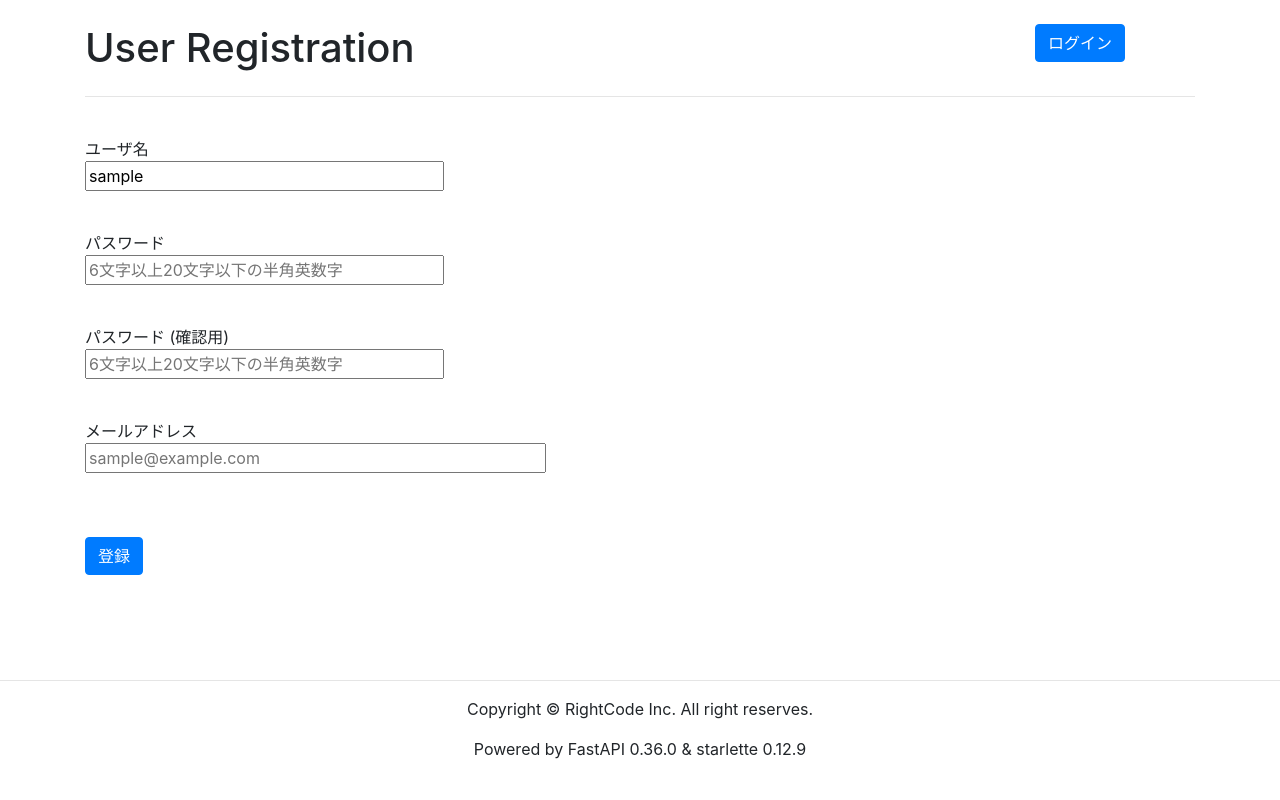
After one commit to oh-yeah-sea-kit2/fastapi_docker, a FastAPI app: template src/templates/register.html in a window 1280 px wide. The commit adds this page. Run offline with FastAPI, Linux system fonts and the light colour scheme; the template is opened without the code that fills it: most values are stand-ins (such as "Sample title", 1, 10 or a date in 2020); some libraries are stand-ins or nearby versions.

Commit message:
登録機能追加

```diff
--- a/src/templates/index.html
+++ b/src/templates/index.html
@@ -1,5 +1,4 @@
-{% extends "layout.html" %}
-{% block content %}
+{% extends "layout.html" %} {% block content %}
 <br>
 <div class="row">
   <div class="col-md-10">
@@ -12,5 +11,4 @@
 
 <hr>
 <p>This is a simple toDo application powered by <b>FastAPI</b>!</p>
-
-{% endblock %}
+<a href="/register" class="btn btn-primary">Register</a> {% endblock %}
--- /dev/null
+++ b/src/templates/register.html
@@ -0,0 +1,40 @@
+{% extends "layout.html" %} {% block content %}
+<br>
+<div class="row">
+  <div class="col-md-10">
+    <h1>User Registration</h1>
+  </div>
+  <div class="col-md-2">
+    <a href="/admin" class="btn btn-primary">ログイン</a>
+  </div>
+</div>
+
+<hr>
+<form action="/register" method="post">
+  <br>
+  <p>
+    ユーザ名<br>
+    <input type="text" size="30" maxlength="20" name="username" value="{{username}}" placeholder="4文字以上20文字以下の半角英数字">
+  </p>
+  <br>
+  <p>
+    パスワード<br>
+    <input type="password" size="30" maxlength="20" name="password" placeholder="6文字以上20文字以下の半角英数字">
+  </p>
+  <br>
+  <p>
+    パスワード (確認用)<br>
+    <input type="password" size="30" maxlength="20" name="password_tmp" placeholder="6文字以上20文字以下の半角英数字">
+  </p>
+  <br>
+  <p>
+    メールアドレス<br>
+    <input type="email" size="40" maxlength="60" name="mail" placeholder="sample@example.com">
+  </p>
+  <br><br>
+  <button type="submit" class="btn btn-primary">登録</button>
+</form>
+
+<p class="text-danger">{% for e in error %}{{ e }}<br>{% endfor %}</p>
+
+{% endblock %}
--- a/src/urls.py
+++ b/src/urls.py
@@ -4,3 +4,4 @@ from controllers import *
 # FastAPIのルーティング用関数
 app.add_api_route('/', index)
 app.add_api_route('/admin', admin)
+app.add_api_route('/register', register, methods=['GET', 'POST'])
```
Also changed, not shown: src/controllers.py (+54 -1 lines), src/templates/complete.html (added, +19 -0 lines), src/db.sqlite3, 3 other files. Lines whose indentation alone changed are shown as unchanged.
